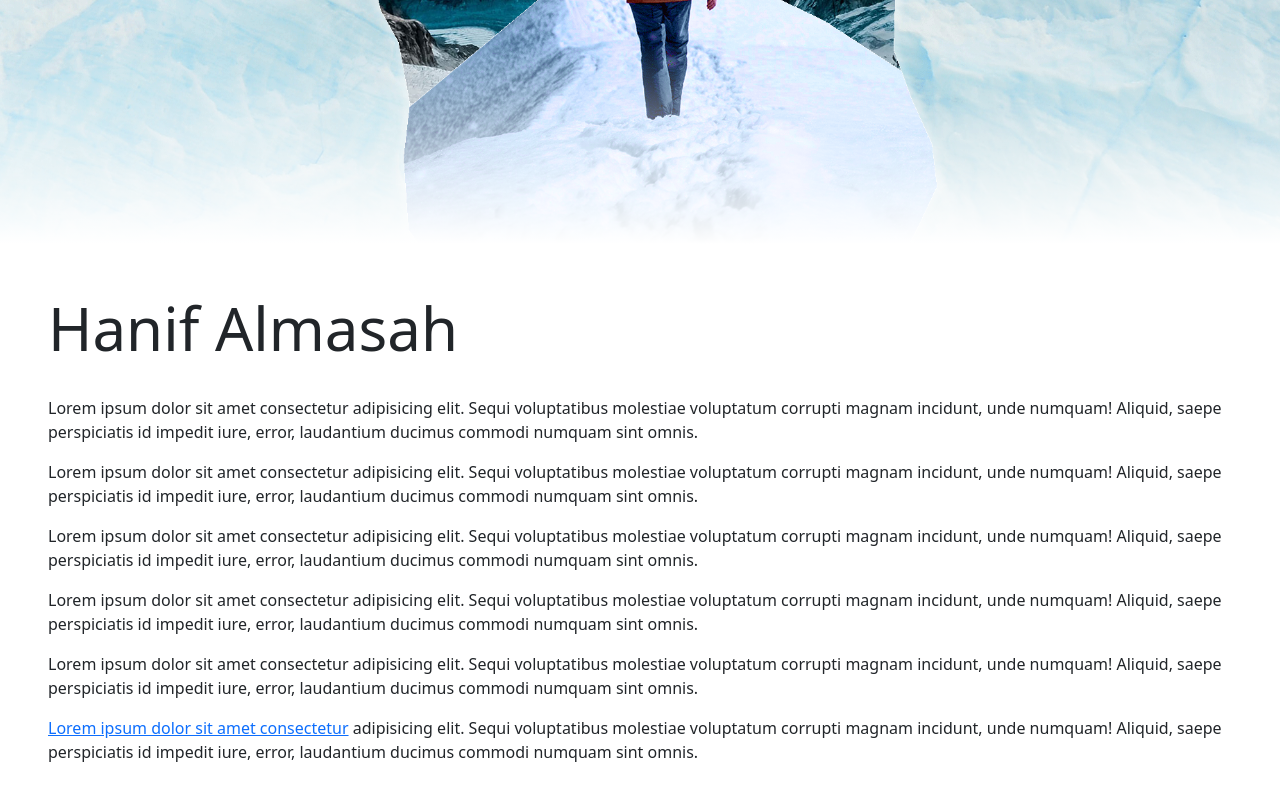
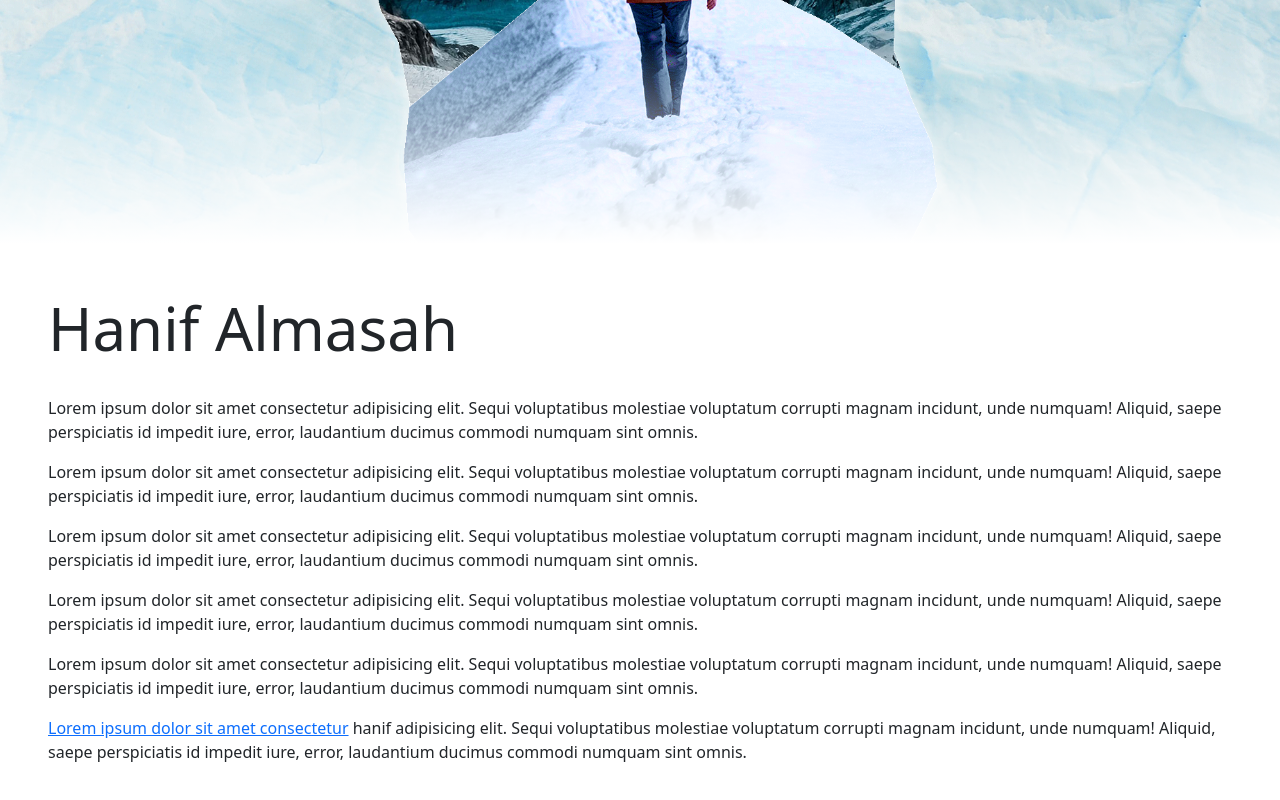
Before and after one commit to Hanif-almasah/HanifAlmasah.github.io, a plain HTML site: page index.html in a window 1280 px wide. Shown: the part 556-1356 px from the top of the page. Drawn offline with nearby package versions, Linux system fonts and the light colour scheme.

```diff
--- a/index.html
+++ b/index.html
@@ -101,7 +101,7 @@
         <p>Lorem ipsum dolor sit amet consectetur adipisicing elit. Sequi voluptatibus molestiae voluptatum corrupti
             magnam incidunt, unde numquam! Aliquid, saepe perspiciatis id impedit iure, error, laudantium ducimus
             commodi numquam sint omnis.</p>
-        <p><a href="paralax2.html">Lorem ipsum dolor sit amet consectetur</a> adipisicing elit. Sequi voluptatibus
+        <p><a href="paralax2.html">Lorem ipsum dolor sit amet consectetur</a> hanif adipisicing elit. Sequi voluptatibus
             molestiae voluptatum corrupti
             magnam incidunt, unde numquam! Aliquid, saepe perspiciatis id impedit iure, error, laudantium ducimus
             commodi numquam sint omnis.</p>
```
